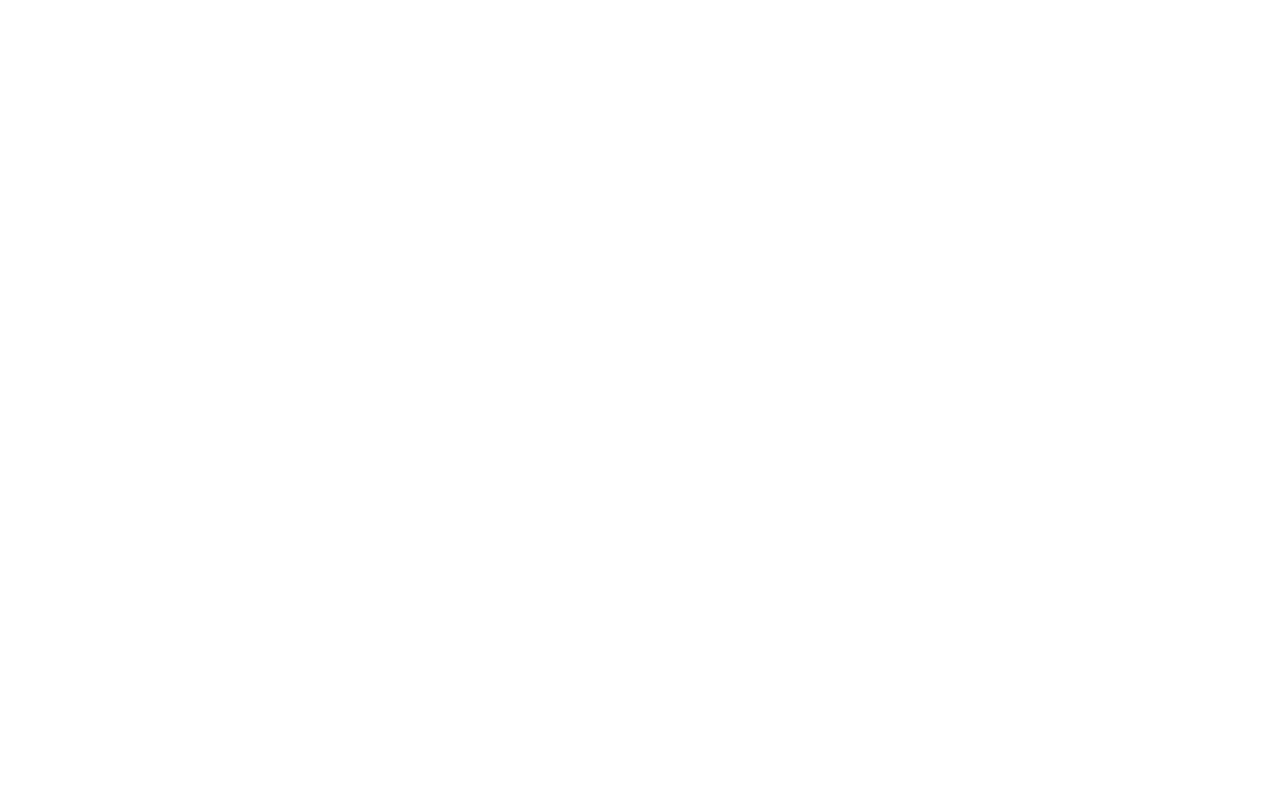
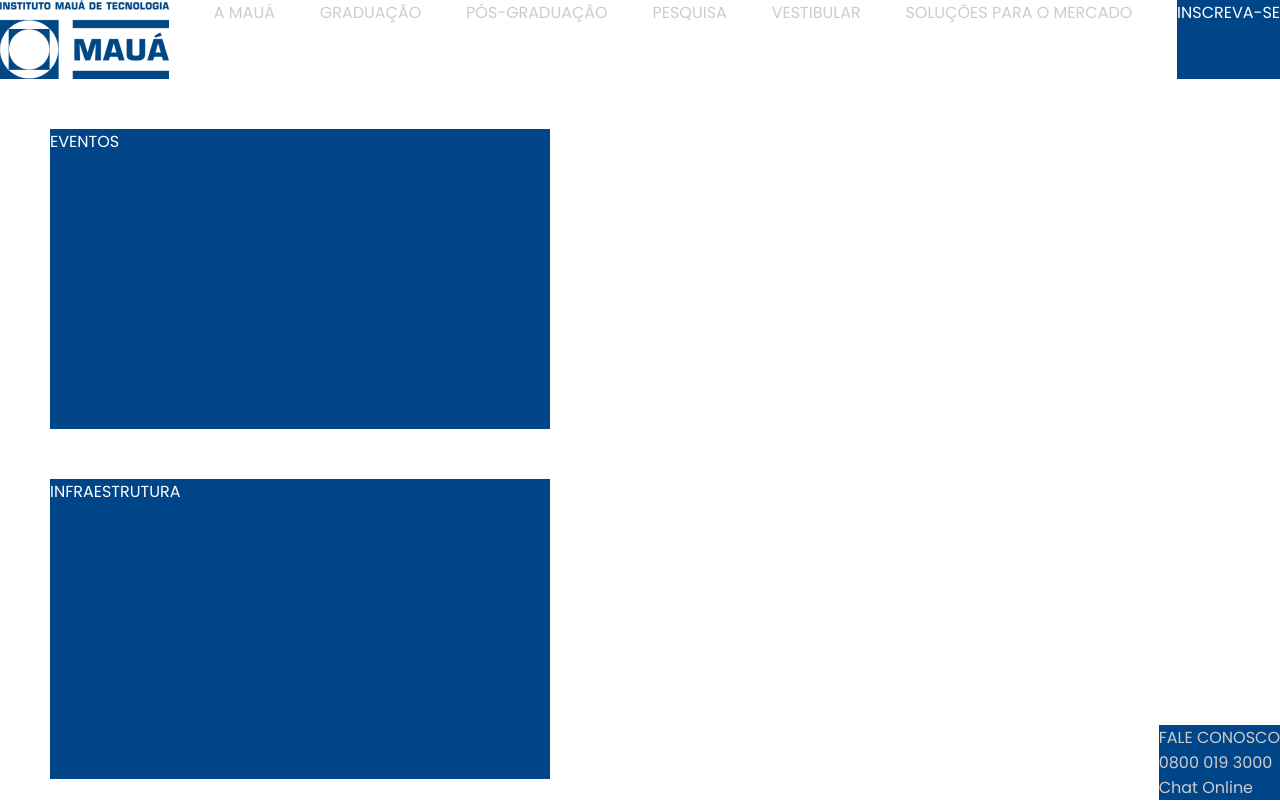
Before and after one commit to Maua-Dev/dev_in_the_dark_teste6, a plain HTML site: page primeira-bateria/index.html in a window 1280 px wide. Shown: the top 804 px of the page. Drawn offline with Linux system fonts and the light colour scheme.

Commit message:
first commit 👀

```diff
--- a/primeira-bateria/index.html
+++ b/primeira-bateria/index.html
@@ -14,7 +14,34 @@
 </head>
 
 <body>
-    <!--Escreva a partir daqui-->
+    <header>
+        <img src="logo-maua.png" alt="logo-maua">
+        <div class="navbar-item">A MAUÁ</div>
+        <div class="navbar-item">GRADUAÇÃO</div>
+        <div class="navbar-item">PÓS-GRADUAÇÃO</div>
+        <div class="navbar-item">PESQUISA</div>
+        <div class="navbar-item">VESTIBULAR</div>
+        <div class="navbar-item">SOLUÇÕES PARA O MERCADO</div>
+        <div class="ins">
+            INSCREVA-SE
+        </div>
+    </header>
+    <article class="centro">
+        <div class="caixa"><p>EVENTOS</p></div>
+        <div class="caixa"><p>INFRAESTRUTURA</p></div>
+        <div class="caixa"><p>VISITA</p></div>
+        <div class="caixa"><p>ATIVIDADES</p></div>
+    </article>
+        <footer>
+            <div class="caixa-fale">
+                <p>FALE CONOSCO</p>
+                <div>
+                    <p>0800 019 3000</p>
+                    <p>Chat Online</p>
+                </div>
+            </div>
+
+        </footer>
 </body>
 
 </html>
--- a/primeira-bateria/styles.css
+++ b/primeira-bateria/styles.css
@@ -12,6 +12,7 @@ body {
     /* Não altere nada aqui dentro */
     height: 100vh;
     width: 100%;
+    background-color: white;
 }
 
 :root {
@@ -20,3 +21,44 @@ body {
 }
 
 /* Escreva a partir daqui */
+
+header {
+    display: flex;
+    flex-direction: row;
+    justify-content: space-between;
+}
+
+.caixa {
+    background-color: var(--blue);
+    color: white;
+    width: 500px;
+    height: 300px;
+    align-items: center;
+    justify-content: center;
+    margin: 50px;
+}
+
+.centro {
+    justify-content: space-around;
+    align-items: center;
+
+}
+
+.navbar-item {
+    color: var(--gray);
+}
+
+.caixa-fale{
+    position: absolute;
+    right: 0;
+    bottom: 0;
+    color: var(--gray);
+    background-color: var(--blue);
+    display: flex;
+    flex-direction: column;
+}
+
+.ins {
+    background-color: var(--blue);
+    color: white;
+}
```
